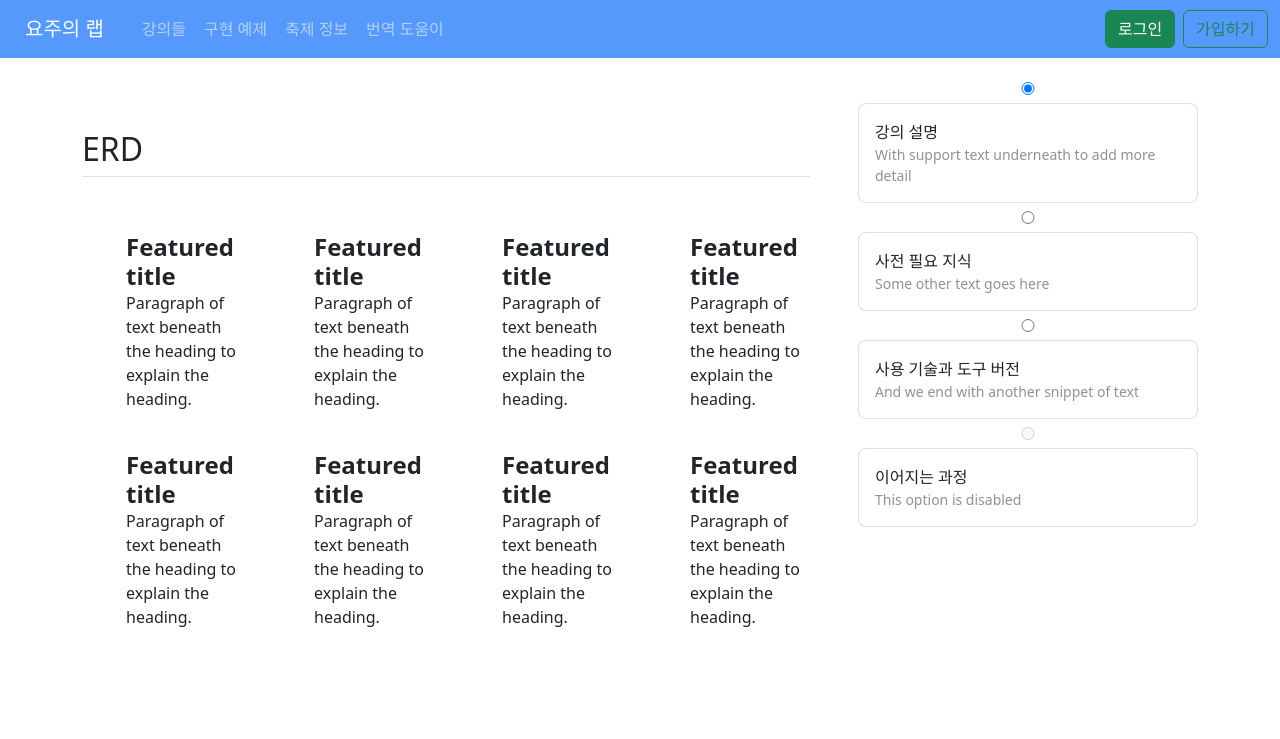
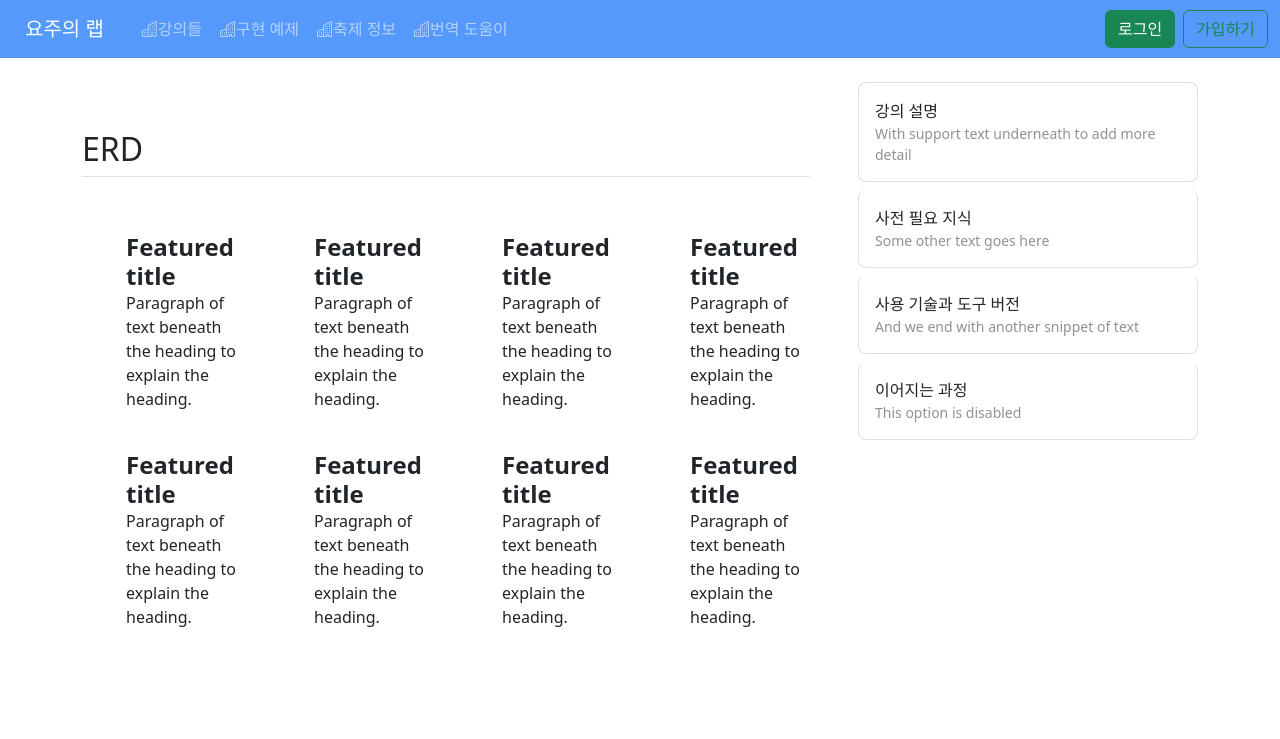
Before and after one commit to gocolab/lab_vues, a Vue app: page /LessonsLesson in a window 1280 px wide. Shown: the top 739 px of the page. Built offline with nearby package versions, Linux system fonts and the light colour scheme.

Commit message:
add packages

```diff
--- a/package.json
+++ b/package.json
@@ -10,6 +10,8 @@
   "dependencies": {
     "axios": "^0.27.2",
     "bootstrap": "^5.2.0",
+    "cors": "^2.8.5",
+    "moment": "^2.29.4",
     "vue": "^3.2.25",
     "vue-router": "^4.0.13"
   },
--- a/src/components/festivals/FestivalList.vue
+++ b/src/components/festivals/FestivalList.vue
@@ -54,6 +54,9 @@
 
 <script setup>
 import { inject, onMounted, reactive } from "vue";
+import moment from "moment";
+import axios from "axios";
+
 const states = reactive({
   numOfRows: 10,
   currentPageNo: 1,
@@ -62,6 +65,7 @@ const states = reactive({
   totalPageNo: 0, // totalCount / numOfRows
   currentPageList: [],
 });
+
 function getFromDayWithFormat() {
   const now = new Date();
   const formats = "YYYYMMDD";
@@ -70,12 +74,16 @@ function getFromDayWithFormat() {
 }
 function getCurrentPageInfoFromApi(currentPageNo = 1) {
   states.currentPageNo = currentPageNo;
-  eventStartDate = getFromDayWithFormat();
+  const eventStartDate = getFromDayWithFormat();
   // GET request for remote image in node.js
   // Refer API : https://www.data.go.kr/iim/api/selectAPIAcountView.do
   axios({
     method: "get",
-    url: "https://apis.data.go.kr/B551011/KorService/searchFestival", // 행사정보조회
+    url: "[https://apis.data.go.kr](https://apis.data.go.kr)/B551011/KorService/searchFestival", // 행사정보조회
+    headers: {
+      "Content-Type": "application/json;charset=UTF-8",
+      "Access-Control-Allow-Origin": "*", // Could work and fix the previous problem, but not in all APIs
+    },
     data: {
       serviceKey:
         "BoygPZjC27pxm92hSposjnSob2u36vziS1rzIzxkrL9QxmlhB0SMARwLfNlBE3wrE7nnw34zLmmv0a6amvW4xg%3D%3D",
@@ -90,6 +98,7 @@ function getCurrentPageInfoFromApi(currentPageNo = 1) {
     },
   })
     .then(function (response) {
+      console.log(`axios : ${response.data.body}`);
       return response.data.body;
     })
     .catch(function (error) {
@@ -100,13 +109,15 @@ function getCurrentPageInfoFromApi(currentPageNo = 1) {
 function getTotalCountFromApi() {
   const datas = getCurrentPageInfoFromApi();
   console.log(`getTotalCountFromApi() : ${datas}`);
-  const totalCount = datas.totalCount;
+  // const totalCount = datas.totalCount;
+  const totalCount = 43;
   return totalCount;
 }
 // page번호 선택
 function chooseCurrentPage(currentPageNo = 1) {
   states.currentPageNo = currentPageNo;
   const datas = getCurrentPageInfoFromApi(states.currentPageNo);
+  if (Array.isArray(datas)) {
     datas.forEach((element, index) => {
       // let item = {
       //   addr1: element.addr1,
@@ -135,13 +146,16 @@ function chooseCurrentPage(currentPageNo = 1) {
       let item = { ...element };
       states.currentPageList.append(item);
     });
+  } else {
+    datas = [];
+  }
 }
 
 function changeNumOfRows(numOfRows) {
   states.numOfRows = numOfRows;
   states.totalCount = getTotalCountFromApi();
-  states.totalPageNo = states.totalCount / states.numOfRows;
-  chooseCurrentPage();
+  states.totalPageNo = Math.ceil(states.totalCount / states.numOfRows);
+  // chooseCurrentPage();
 }
 
 onMounted(() => {
--- a/src/components/lessons/LessonList_html.vue
+++ b/src/components/lessons/LessonList_html.vue
@@ -33,6 +33,51 @@
       <tr>
         <th scope="row">프론트 앤드</th>
         <td>
+          <button type="button" class="btn btn-outline-primary btn-lg">
+            네트워크<span class="badge bg-secondary"> 8 </span>
+          </button>
+          <button type="button" class="btn btn-outline-primary btn-lg">
+            HTML<span class="badge bg-secondary">4</span>
+          </button>
+          <button type="button" class="btn btn-outline-primary btn-lg">
+            CSS<span class="badge bg-secondary"> 9 </span>
+          </button>
+          <button type="button" class="btn btn-outline-primary btn-lg">
+            네트워크<span class="badge bg-secondary"> 8 </span>
+          </button>
+          <button type="button" class="btn btn-outline-primary btn-lg">
+            HTML<span class="badge bg-secondary">4</span>
+          </button>
+          <button type="button" class="btn btn-outline-primary btn-lg">
+            CSS<span class="badge bg-secondary"> 9 </span>
+          </button>
+          <button type="button" class="btn btn-outline-primary btn-lg">
+            네트워크<span class="badge bg-secondary"> 8 </span>
+          </button>
+          <button type="button" class="btn btn-outline-primary btn-lg">
+            HTML<span class="badge bg-secondary">4</span>
+          </button>
+          <button type="button" class="btn btn-outline-primary btn-lg">
+            CSS<span class="badge bg-secondary"> 9 </span>
+          </button>
+          <button type="button" class="btn btn-outline-primary btn-lg">
+            네트워크<span class="badge bg-secondary"> 8 </span>
+          </button>
+          <button type="button" class="btn btn-outline-primary btn-lg">
+            HTML<span class="badge bg-secondary">4</span>
+          </button>
+          <button type="button" class="btn btn-outline-primary btn-lg">
+            CSS<span class="badge bg-secondary"> 9 </span>
+          </button>
+          <button type="button" class="btn btn-outline-primary btn-lg">
+            네트워크<span class="badge bg-secondary"> 8 </span>
+          </button>
+          <button type="button" class="btn btn-outline-primary btn-lg">
+            HTML<span class="badge bg-secondary">4</span>
+          </button>
+          <button type="button" class="btn btn-outline-primary btn-lg">
+            CSS<span class="badge bg-secondary"> 9 </span>
+          </button>
           <button type="button" class="btn btn-outline-primary btn-lg">
             네트워크<span class="badge bg-secondary"> 8 </span>
           </button>
--- a/src/components/lessons/Lesson_html.vue
+++ b/src/components/lessons/Lesson_html.vue
@@ -118,14 +118,6 @@
     <!--- Sidebar -->
     <div class="col-md-4">
       <div class="list-group list-group-checkable d-grid gap-2 border-0 w-auto">
-        <input
-          class="list-group-item-check pe-none"
-          type="radio"
-          name="listGroupCheckableRadios"
-          id="listGroupCheckableRadios1"
-          value=""
-          checked=""
-        />
         <label
           class="list-group-item rounded-3 py-3"
           for="listGroupCheckableRadios1"
@@ -136,13 +128,6 @@
           >
         </label>
 
-        <input
-          class="list-group-item-check pe-none"
-          type="radio"
-          name="listGroupCheckableRadios"
-          id="listGroupCheckableRadios2"
-          value=""
-        />
         <label
           class="list-group-item rounded-3 py-3"
           for="listGroupCheckableRadios2"
@@ -153,13 +138,6 @@
           >
         </label>
 
-        <input
-          class="list-group-item-check pe-none"
-          type="radio"
-          name="listGroupCheckableRadios"
-          id="listGroupCheckableRadios3"
-          value=""
-        />
         <label
           class="list-group-item rounded-3 py-3"
           for="listGroupCheckableRadios3"
@@ -170,14 +148,6 @@
           >
         </label>
 
-        <input
-          class="list-group-item-check pe-none"
-          type="radio"
-          name="listGroupCheckableRadios"
-          id="listGroupCheckableRadios4"
-          value=""
-          disabled=""
-        />
         <label
           class="list-group-item rounded-3 py-3"
           for="listGroupCheckableRadios4"
@@ -323,4 +293,6 @@
 
 <script setup></script>
 
-<style></style>
+<style scoped>
+@import "https://cdn.jsdelivr.net/npm/bootstrap-icons@1.3.0/font/bootstrap-icons.css";
+</style>
```
Also changed, not shown: 1 other file (tests, documents, lock files or other folders). Lines whose indentation alone changed are shown as unchanged.
